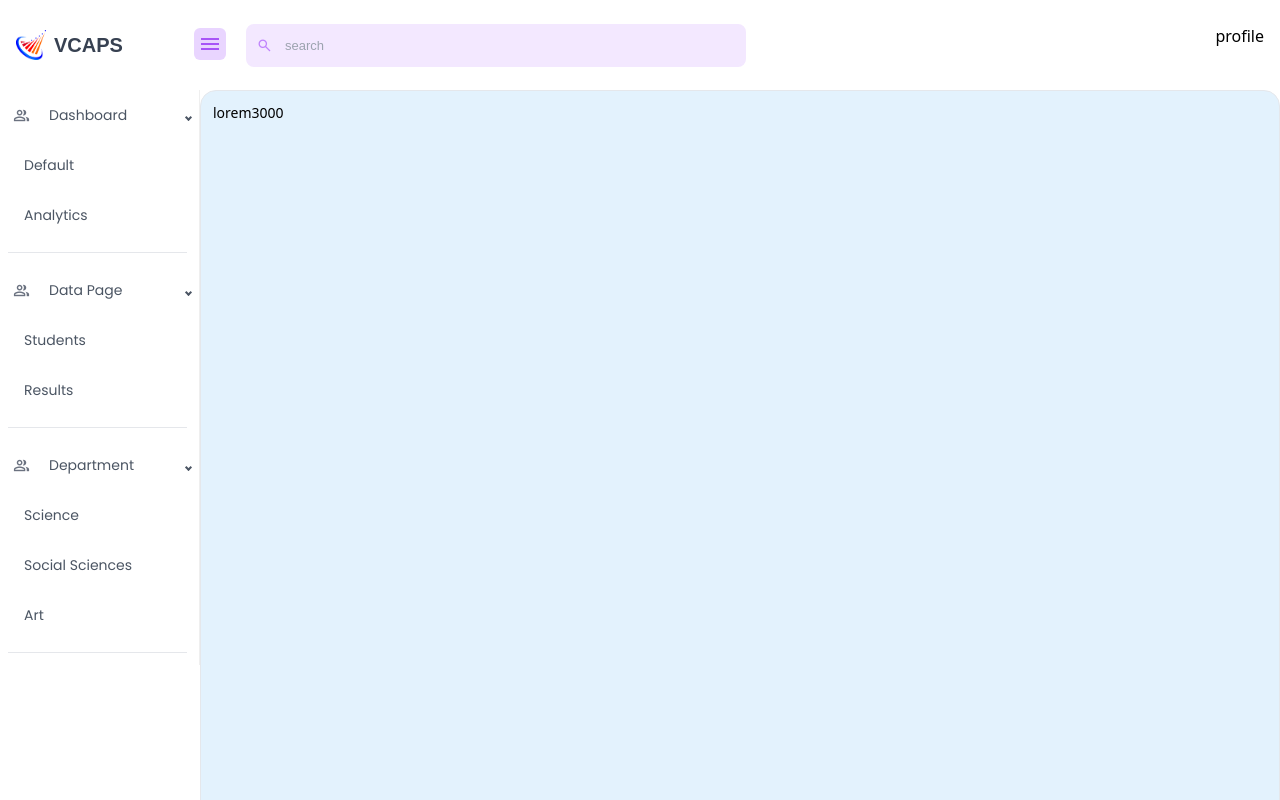
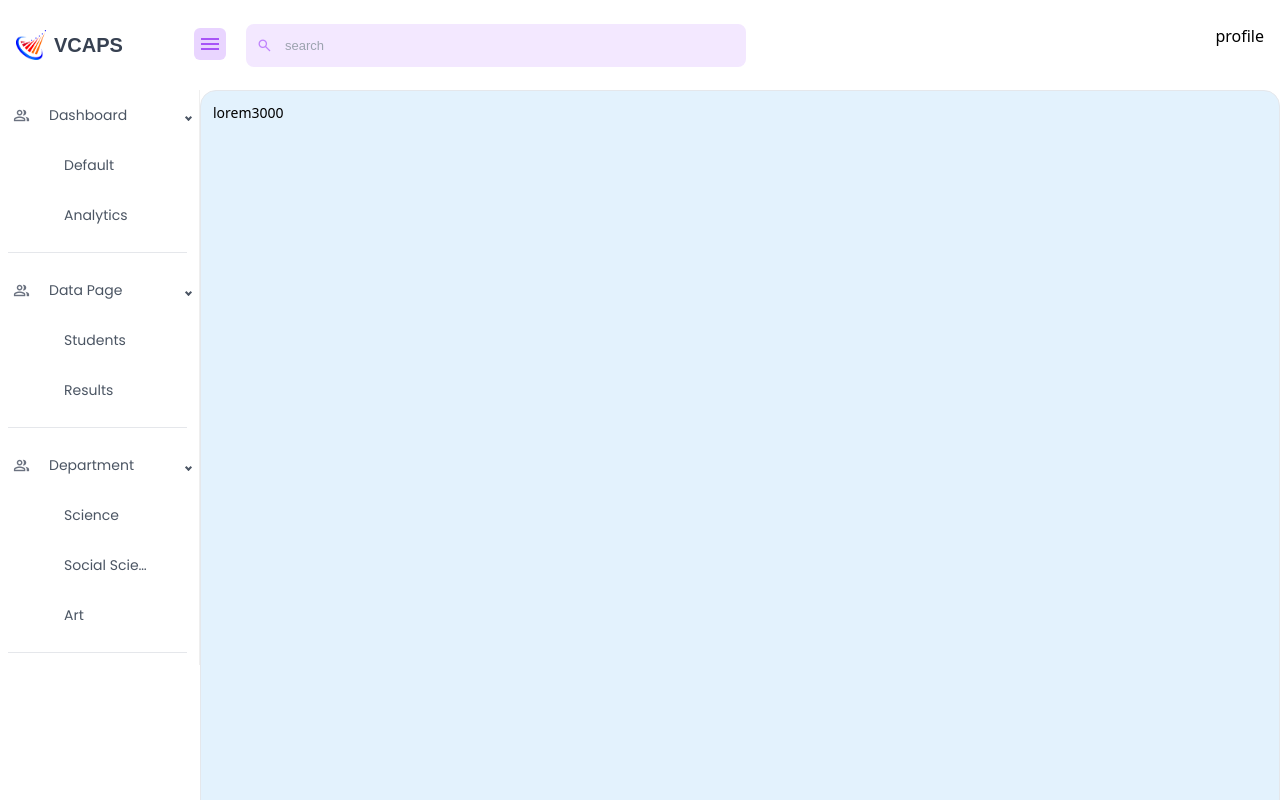
Before and after one commit to codewithjohnson/valdymas-college-admin-dashboard, a React (Vite) app: page / in a window 1280 px wide. Built offline with nearby package versions, Linux system fonts and the light colour scheme; no server answers.

Commit message:
added padding to submenus

```diff
--- a/src/index.css
+++ b/src/index.css
@@ -10,8 +10,6 @@
     @apply text-gray-600 hover:text-purple-700
   }
   .submenuText{
-    @apply text-gray-600 hover:text-purple-700 text-start
+    @apply text-gray-600 hover:text-purple-700 text-start px-10
   }
 }
-
-/* px-10 */
```
